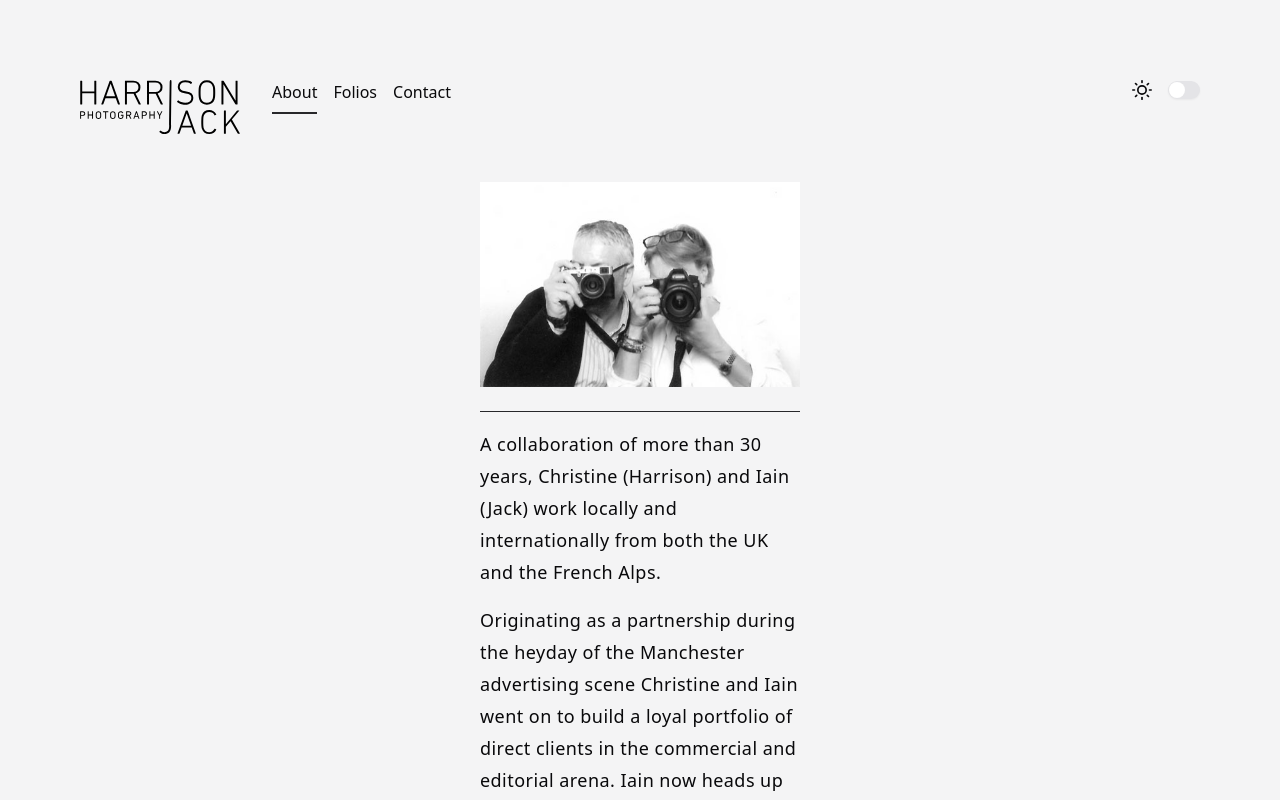
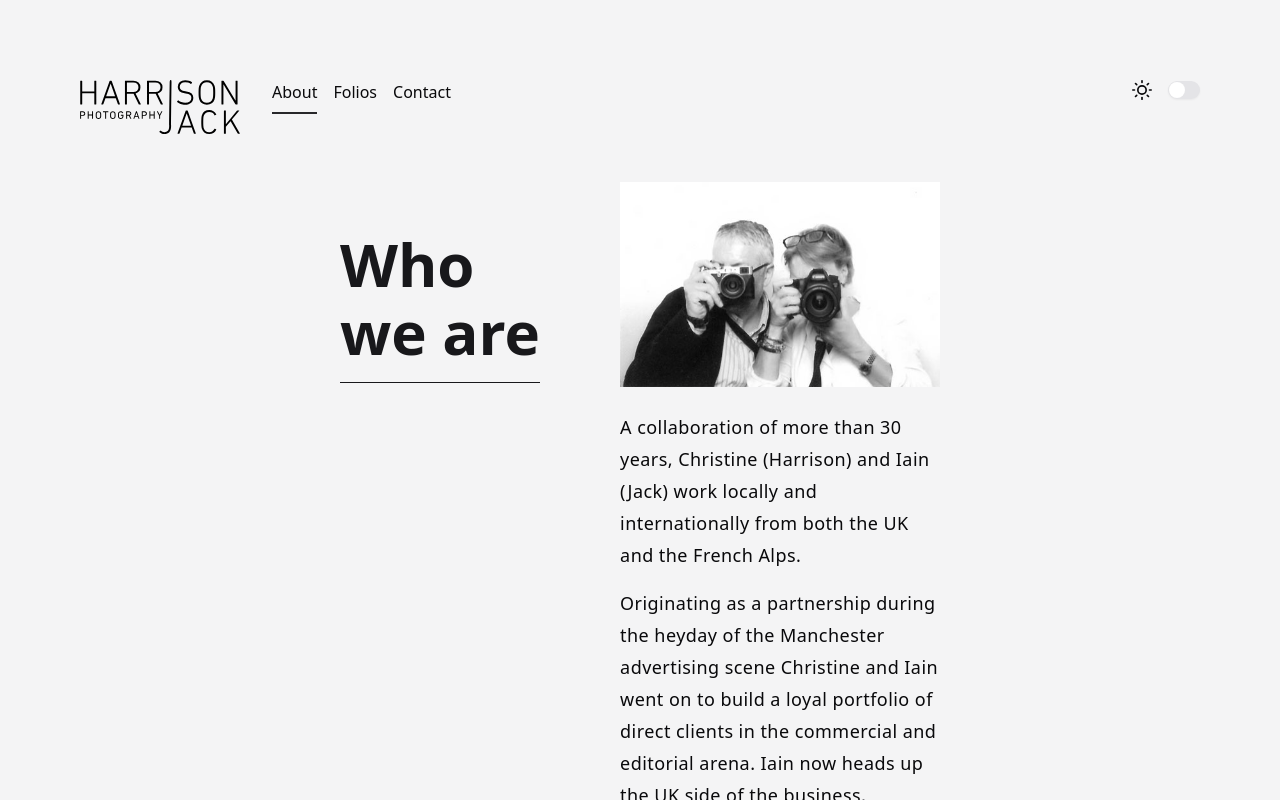
Before and after one commit to SmackSmash/next-hj, a Next.js app: page /about in a window 1280 px wide. Shown: the top 800 px of the page. Built offline with nearby package versions, Linux system fonts and the light colour scheme.

Commit message:
Typography

```diff
--- a/src/app/(site)/about/page.tsx
+++ b/src/app/(site)/about/page.tsx
@@ -3,22 +3,26 @@ import Image from 'next/image';
 
 export default function AboutPage() {
   return (
-    <div className='mx-auto max-w-80'>
-      <Image
-        src={aboutImage}
-        alt='A photo of Chris Harrison and Iain Jack'
-        className='mb-4 border-b-1 border-zinc-800 pb-6 dark:border-zinc-50'
-      />
-      <p className='my-4 text-lg/8 tracking-wide'>
-        A collaboration of more than 30 years, Christine (Harrison) and Iain (Jack) work locally and
-        internationally from both the UK and the French Alps.
-      </p>
-      <p className='my-4 text-lg/8 tracking-wide'>
-        Originating as a partnership during the heyday of the Manchester advertising scene Christine
-        and Iain went on to build a loyal portfolio of direct clients in the commercial and
-        editorial arena. Iain now heads up the UK side of the business, however, Christine, although
-        now living for most of the year in the French alps, is a frequent flyer with Easyjet.
-      </p>
+    <div className='flex items-start justify-center'>
+      <div className='mr-20 mb-4 max-w-fit border-b-1 border-zinc-900 pt-12 pb-4 text-6xl leading-17 font-semibold text-zinc-900 dark:border-zinc-50 dark:text-zinc-50'>
+        Who
+        <br />
+        we are
+      </div>
+      <div className='max-w-80'>
+        <Image src={aboutImage} alt='A photo of Chris Harrison and Iain Jack' className='mb-6' />
+        <p className='my-4 text-lg/8 tracking-wide'>
+          A collaboration of more than 30 years, Christine (Harrison) and Iain (Jack) work locally
+          and internationally from both the UK and the French Alps.
+        </p>
+        <p className='my-4 text-lg/8 tracking-wide'>
+          Originating as a partnership during the heyday of the Manchester advertising scene
+          Christine and Iain went on to build a loyal portfolio of direct clients in the commercial
+          and editorial arena. Iain now heads up the UK side of the business, however, Christine,
+          although now living for most of the year in the French alps, is a frequent flyer with
+          Easyjet.
+        </p>
+      </div>
     </div>
   );
 }
```
